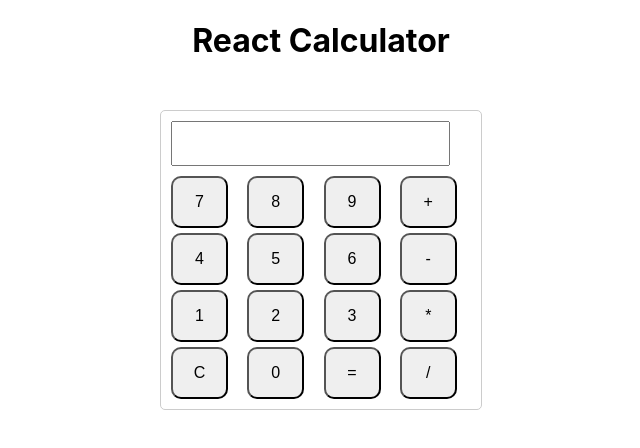
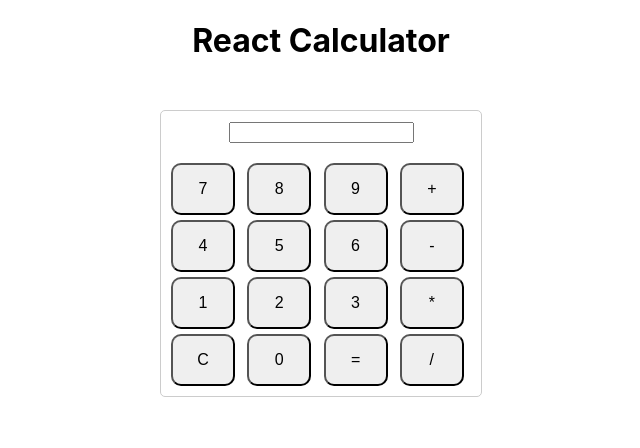
Before and after one commit to deepti-wali/calculator, a React (Create React App) app: page / in a window 1280 px wide. Shown: the top 448 px of the page, without its empty margins (319-959 px from the left). Built offline with nearby package versions, Linux system fonts and the light colour scheme.

Commit message:
first commit

```diff
--- a/src/Calculator.css
+++ b/src/Calculator.css
@@ -7,12 +7,12 @@
   border-radius: 5px;
 }
 
-input {
+/* input {
   width: 85%;
   margin-bottom: 10px;
   padding: 10px;
   font-size: 18px;
-}
+} */
 
 .buttons {
   display: grid;
@@ -21,7 +21,7 @@ input {
 }
 
 button {
-  width: 80%;
+  width: 90%;
   padding: 15px;
   font-size: 16px;
   cursor: pointer;
@@ -33,3 +33,10 @@ button {
   grid-template-columns: repeat(4, 1fr);
   grid-gap: 5px;
 }
+.result {
+  display: flex;
+  justify-content: center;
+  align-items: center;
+  font-size: large;
+  font-weight: lighter;
+}
--- a/src/Calculator.js
+++ b/src/Calculator.js
@@ -1,5 +1,3 @@
-// Calculator.js
-// Calculator.js
 import React, { useState } from "react";
 import "./Calculator.css";
 
@@ -26,9 +24,9 @@ const Calculator = () => {
   };
 
   return (
-    <div className="calculator">
-      <input type="text" value={input} readOnly />
-      {output && <center>{output}</center>}
+    <div className="calculator" style={{ textAlign: "center" }}>
+      <input type="text" value={input} readOnly style={{}} />
+      <div className="result">{output && <p>{output}</p>}</div>
       <br />
       <div className="buttons">
         <button onClick={() => handleClick("7")}>7</button>
@@ -56,3 +54,53 @@ const Calculator = () => {
 };
 
 export default Calculator;
+
+// Calculator.js
+// import React, { useState } from "react";
+// import "./Calculator.css";
+
+// const Calculator = () => {
+//   const [input, setInput] = useState("");
+//   const [output, setOutput] = useState("");
+
+//   const handleClick = (value) => {
+//     if (input === "Error") return; // Prevent further input if an error occurred
+//     setInput((prevInput) => prevInput + value);
+//   };
+
+//   const handleReset = () => {
+//     setInput("");
+//     setOutput("");
+//   };
+
+//   const handleEvaluate = () => {
+//     try {
+//       const result = eval(input);
+//       if (isNaN(result)) {
+//         setOutput("Error");
+//       } else {
+//         setOutput(result.toString());
+//       }
+//     } catch (error) {
+//       setOutput("Error");
+//     }
+//   };
+
+//   return (
+//     <div className="calculator">
+//       <input type="text" value={input} readOnly />
+//       <div className="result">{output && <p>{output}</p>}</div>
+//       <div className="buttons">
+//         {[7, 8, 9, "+", 4, 5, 6, "*", 1, 2, 3, "-", 0, "/"].map((value) => (
+//           <button key={value} onClick={() => handleClick(value.toString())}>
+//             {value}
+//           </button>
+//         ))}
+//         <button onClick={handleReset}>C</button>
+//         <button onClick={handleEvaluate}>=</button>
+//       </div>
+//     </div>
+//   );
+// };
+
+// export default Calculator;
```
